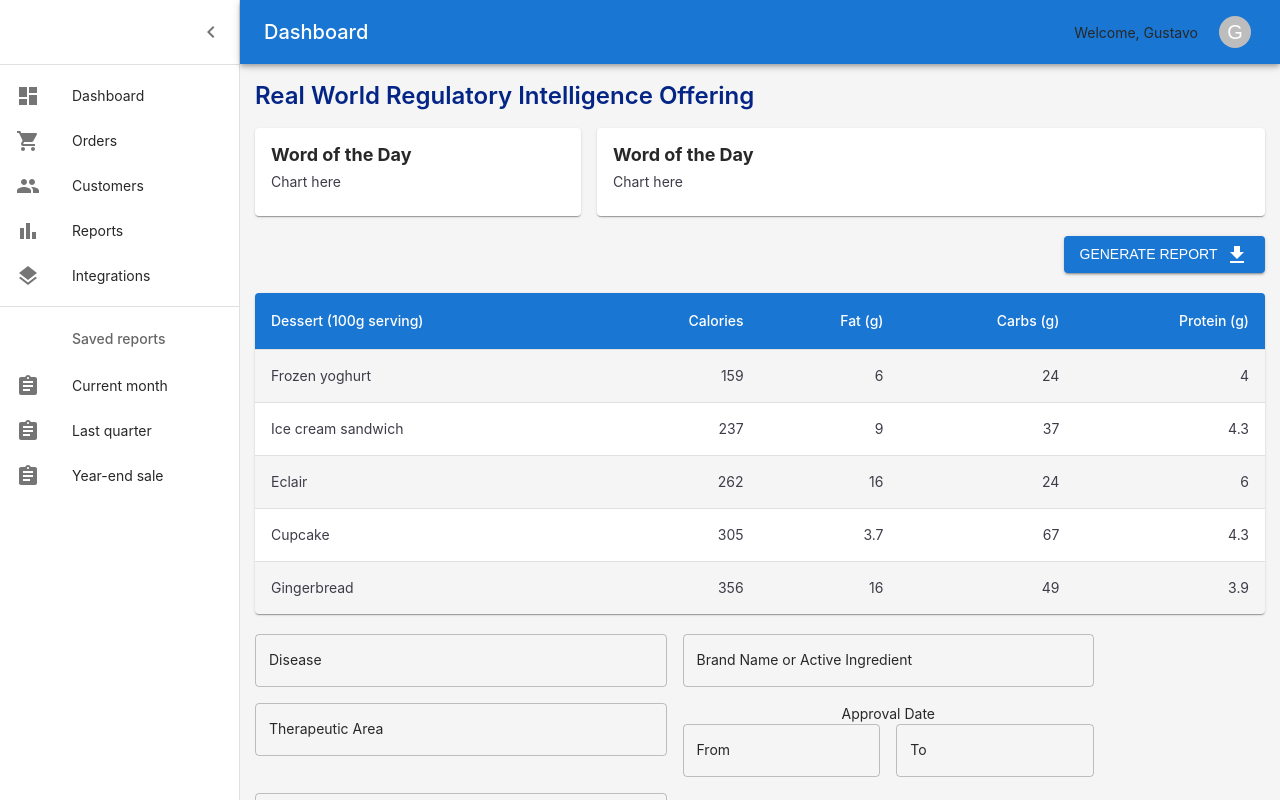
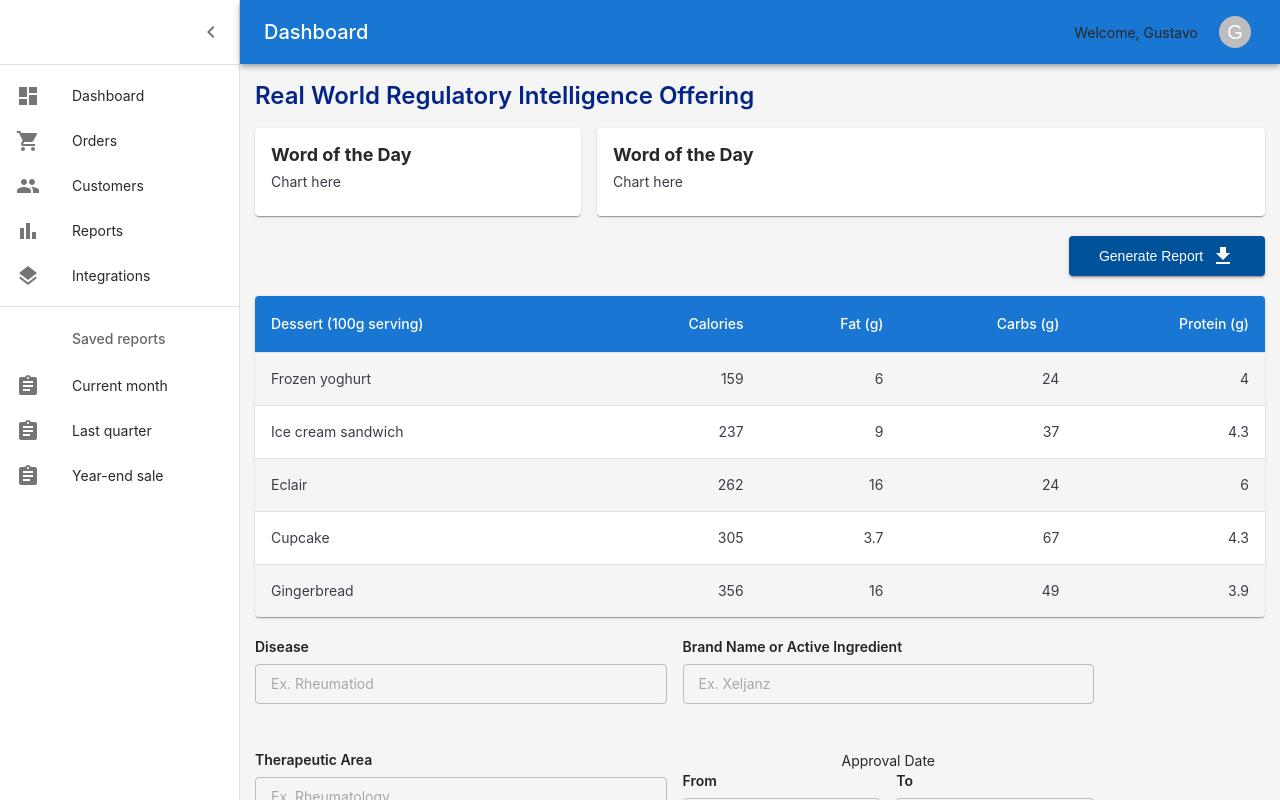
Before and after one commit to naveenktr/testRepo, a React (Create React App) app: page / in a window 1280 px wide. Built offline with nearby package versions, Linux system fonts and the light colour scheme.

Commit message:
Ui change in theme

```diff
--- a/src/Assets/theme.js
+++ b/src/Assets/theme.js
@@ -39,10 +39,10 @@ const MUITheme = createTheme({
     },
     background: {
       gradient: "radial-gradient(circle, #259AEA 0.04%, #136BD6 100%)",
-      primary: "#E8F4FE",
+      primary: "#00529a",
       secondary: "#D1EAFE",
-      darkBlue: "#132870",
-      lightBlue: "#F3F9FE",
+      darkBlue: "#01224f",
+      lightBlue: "#98daf8",
       btnBg: "#041e42",
       white: "#fff",
       grey: "#F3F3F2",
@@ -94,7 +94,177 @@ const MUITheme = createTheme({
       fontSize: 14,
       lineHeight: "21px"
     }
-  }
+  },
+  components: {
+    MuiButton: {
+      styleOverrides: {
+        root: ({ ownerState }) => ({
+          ...(ownerState.variant === 'contained' &&
+            ownerState.color === 'primary' &&{
+              backgroundColor: MUITheme.palette.background.primary,
+              color: '#fff',
+              cursor:'pointer',
+              '&:hover':{
+                backgroundColor: MUITheme.palette.background.darkBlue,
+              },
+              '& +.MuiButton-root': {
+                marginLeft:'15px',
+              },
+              '&.Mui-disabled': {
+                backgroundColor: MUITheme.palette.background.lightBlue,
+                color: '#fff',
+              },
+              ...(ownerState.rounded &&{
+                borderRadius:'20px',
+              }),
+            }),
+            ...(ownerState.size === 'medium' && {
+              backgroundColor: "#00529a",
+              height:'40px',
+              padding:'9px 30px',
+              textTransform:'unset',
+              fontSize: '14px',
+              lineHeight: '22px',
+
+            }),
+            ...(ownerState.size === 'large' && {
+              backgroundColor: "#00529a",
+              borderRadius:'24px',
+              height:'47px',
+              padding:'11px 40px',
+              textTransform:'unset',
+              fontSize: '17px',
+              lineHeight: '25px',
+            }),
+            ...(ownerState.size === 'small' && {
+              backgroundColor: "#00529a",
+              borderRadius:'24px',
+              height:'30px',
+              padding:'4px 20px',
+              textTransform:'unset',
+              fontSize: '14px',
+              lineHeight: '22px',
+            }),
+            ...(ownerState.disabled &&{
+              backgroundColor: MUITheme.palette.background.lightBlue,
+            }),
+            ...(ownerState.variant === 'outlined' &&
+              ownerState.color === 'primary' &&{
+              backgroundColor: '#fff',
+              color: '#055CE5',
+              cursor:'pointer',
+              '&:hover':{
+                borderColor: MUITheme.palette.background.darkBlue,
+                color: MUITheme.palette.background.darkBlue,
+              },
+              '&.Mui-disabled': {
+                borderColor: MUITheme.palette.background.lightBlue,
+                color: MUITheme.palette.background.lightBlue,
+              },
+              ...(ownerState.size === 'medium' && {
+                height:'40px',
+                padding:'9px 30px',
+                textTransform:'unset',
+                fontSize: '14px',
+                lineHeight: '22px',
+              })
+            }),
+            ...(ownerState.variant === 'contained' &&
+            ownerState.color === 'success' &&{
+              backgroundColor:'rgb(46, 125, 50)',
+              '&:hover':{
+                backgroundColor:'rgb(27, 94, 32)',
+              },
+            }),
+        }),
+      },
+    },
+    MuiFormControl:{
+      styleOverrides:{
+        root: ({ ownerState }) => ({
+          '& legend':{'& span':{display:'none'},},
+        }),
+      },
+      defaultProps: {
+        fullWidth: true,
+      },
+    },
+    MuiTextField:{
+      styleOverrides:{
+        root: ({ ownerState }) => ({
+          ...(ownerState.variant === 'outlined' &&{
+            textTransform:'unset',
+            fontSize: '14px',
+            lineHeight: '22px',
+            '& legend':{'& span':{display:'none'},},
+          }),
+        })
+      },
+      defaultProps: {
+        variant: 'outlined',
+        fullWidth: true,
+        InputLabelProps: { shrink: true },
+      },
+    },
+    MuiOutlinedInput:{
+      styleOverrides:{
+        root: ({ ownerState }) => ({
+            height:'40px',
+            textTransform:'unset',
+            fontSize: '14px',
+            lineHeight: '22px',
+            marginBottom:'30px',
+            Input:{
+              padding:MUITheme.spacing(2)
+            },
+        }),
+      },
+
+    },
+    MuiFormLabel:{
+      styleOverrides:{
+        root: ({ ownerState }) => ({
+          transform:'none',
+          fontWeight: 600,
+          fontSize: '14px',
+          lineHeight: '19px',
+          color:"#232323",
+          cursor:'pointer',
+          position:'unset',
+          marginBottom:'8px',
+          "&.Mui-focused": {
+            color:"#232323",
+          },
+
+        }),
+      },
+      defaultProps: {
+        shrink: true
+      },
+    },
+    MuiInputLabel:{
+      styleOverrides:{
+        root: ({ ownerState }) => ({
+          color:MUITheme.palette.text.textColor,
+          position:'relative',
+          transform:'unset',
+          fontSize:'14px',
+          pointerEvents:'unset',
+          overflow:'auto',
+          "&.Mui-focused": {
+            color:"#232323",
+          },
+          '&.Mui-error':{
+            color:'#333',
+          }
+
+        }),
+      },
+      defaultProps: {
+        shrink: false
+      },
+    },
+  },
 });
 
 export default MUITheme;
--- a/src/Components/ChartPage/index.jsx
+++ b/src/Components/ChartPage/index.jsx
@@ -1,7 +1,13 @@
-import { Box, Button, Card, CardContent, Grid, Paper, Table, TableBody, TableContainer, TableHead, TableRow, TextField, Typography } from "@mui/material";
+import { Box, Button, Card, CardContent, FormControl, Grid, InputLabel, MenuItem, Paper, Select, Table, TableBody, TableContainer, TableHead, TableRow, TextField, Typography } from "@mui/material";
 import DownloadIcon from '@mui/icons-material/Download';
 import { StyledTableCell, StyledTableRow } from "./styles";
+import { useState } from "react";
 const ChartPage =()=>{
+    const [age, setAge] = useState('');
+
+  const handleChange = (event) => {
+    setAge(event.target.value);
+  };
     function createData(name, calories, fat, carbs, protein) {
         return { name, calories, fat, carbs, protein };
       }
@@ -99,6 +105,32 @@ const ChartPage =()=>{
                         <Grid item md={5}>
                             <TextField fullWidth id="outlined-basic" label="Therapeutic Area" variant="outlined" placeholder="Ex. Rheumatology" />
                         </Grid>
+                        <Grid item md={5}>
+                            <FormControl fullWidth>
+                                <InputLabel id="demo-simple-select-label">Age</InputLabel>
+                                <Select
+                                    labelId="demo-simple-select-label"
+                                    id="demo-simple-select"
+                                    value={age}
+                                    label="Age"
+                                    onChange={handleChange}
+                                    >
+                                    <MenuItem value={10}>Ten</MenuItem>
+                                    <MenuItem value={20}>Twenty</MenuItem>
+                                    <MenuItem value={30}>Thirty</MenuItem>
+                                </Select>
+                            </FormControl>
+                        </Grid>
+                    </Grid>
+                    <Grid container spacing={2} sx={{marginBottom:2}}>
+                        <Grid item md={10}>
+                            <Box sx={{padding:'40px 0px 20px',textAlign:'center'}}>
+                                <Button variant="contained" color="success" sx={{minWidth:'200px'}}>Submit</Button>
+                            </Box>
+                            <Box sx={{padding:'40px 0px 20px',textAlign:'center'}}>
+                                <Button variant="contained" color="primary">Submit</Button>
+                            </Box>
+                        </Grid>
                     </Grid>
                     <Grid container spacing={2} sx={{marginBottom:2}}>
                         <Grid item md={10}>
```
